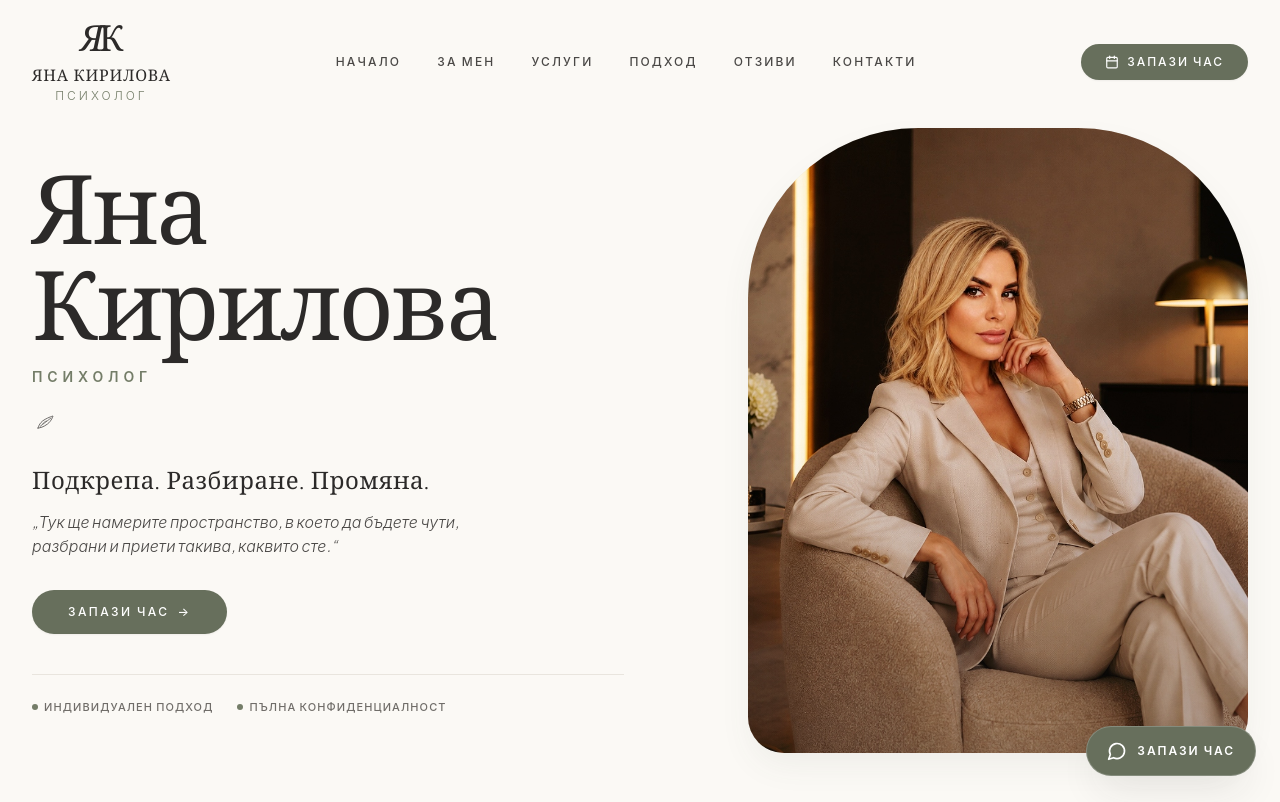
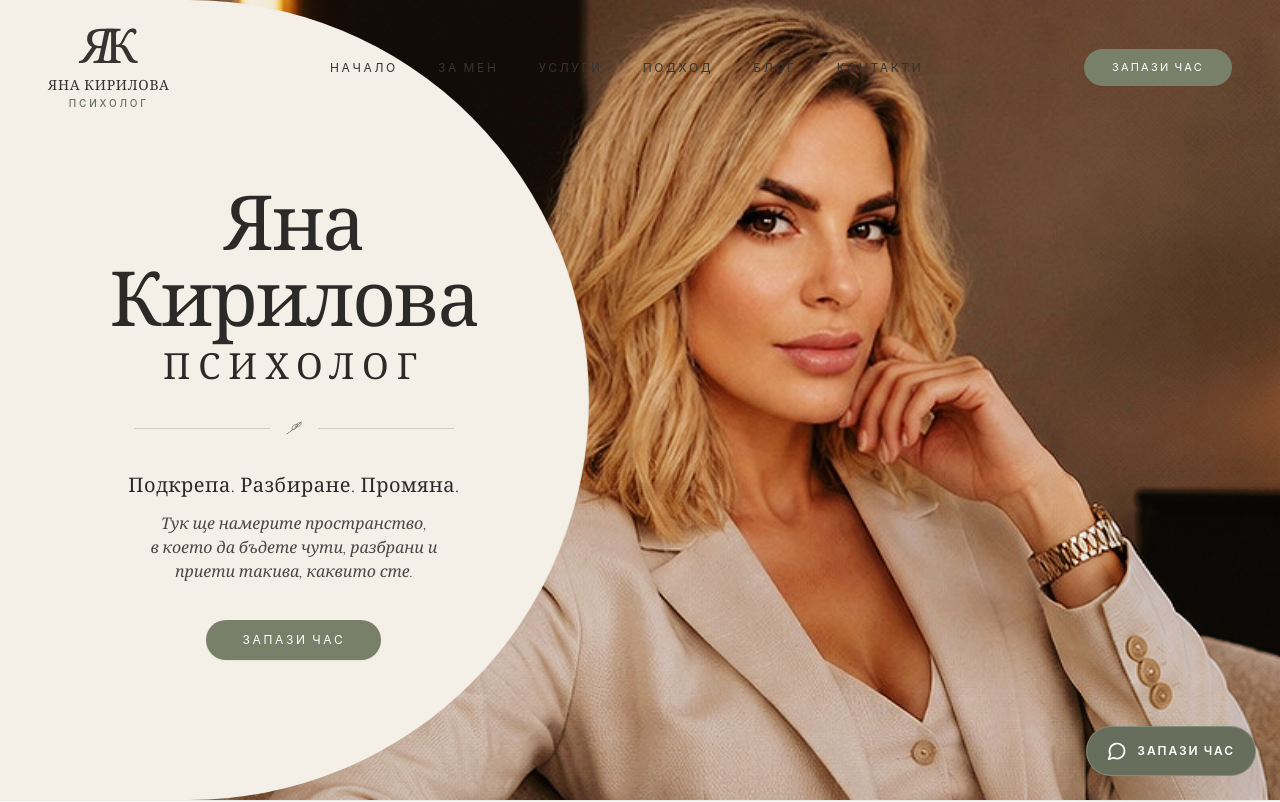
Before and after one commit to viktorShandrov/Qna_Karnolska_Landing, a React (Vite) app: page / in a window 1280 px wide. Shown: the top 802 px of the page. Built offline with nearby package versions, Linux system fonts and the light colour scheme; the HTML template or start-up script is replaced by a standard one.

Commit message:
header adjustment

```diff
--- a/src/components/Hero.tsx
+++ b/src/components/Hero.tsx
@@ -8,96 +8,66 @@ interface HeroProps {
 
 export const Hero: React.FC<HeroProps> = ({ onOpenBooking }) => {
   return (
-    <section id="hero" className="relative min-h-[90vh] lg:min-h-screen flex items-center pt-24 pb-16 md:py-32 overflow-hidden bg-[#FBF9F5]">
-      {/* Soft organic curved architectural background shape */}
-      <div
-        className="absolute top-0 left-0 w-full lg:w-[60%] h-full bg-[#F3EFE7]/50 rounded-br-[180px] lg:rounded-br-[280px] -z-10 pointer-events-none transition-all duration-700"
-      />
+    <section id="hero" className="relative min-h-screen w-full flex items-center overflow-hidden bg-[#EFEBE3]">
 
-      <div className="max-w-7xl mx-auto px-4 sm:px-6 lg:px-8 w-full">
-        <div className="grid grid-cols-1 lg:grid-cols-12 gap-10 lg:gap-8 items-center">
+      {/* Background: Full Portrait on Right / Screen */}
+      <div className="absolute inset-0 w-full h-full">
+        <img
+          src={HERO_DATA.image}
+          alt="Яна Кирилова – Психолог"
+          className="w-full h-full object-cover object-[center_20%] lg:object-[65%_25%]"
+          priority-hint="high"
+        />
+        {/* Subtle overall tone tint */}
+        <div className="absolute inset-0 bg-[#2C2A29]/5 pointer-events-none" />
+      </div>
 
-          {/* Left Column: Text & Hero Content */}
-          <div className="lg:col-span-6 flex flex-col items-center lg:items-start text-center lg:text-left z-10 pt-4 lg:pt-0">
+      {/* Large Curved Arch Backdrop Overlay on the Left */}
+      <div className="relative z-10 w-full min-h-screen flex items-center">
+        <div className="w-full lg:w-[50%] xl:w-[46%] min-h-screen bg-[#F4F0E8]/95 lg:bg-[#F4F0E8] flex flex-col justify-center items-center px-6 sm:px-12 md:px-16 pt-28 pb-16 shadow-2xl lg:shadow-none relative lg:rounded-r-[450px] lg:border-r border-[#E5DFD4]/80">
 
-            {/* Main Name Heading */}
-            <h1 className="font-serif text-5xl sm:text-6xl lg:text-7xl xl:text-8xl font-normal text-[#2C2A29] tracking-tight leading-[1.08]">
+          <div className="w-full max-w-md flex flex-col items-center text-center">
+
+            {/* Name Heading */}
+            <h1 className="font-serif text-5xl sm:text-6xl md:text-7xl lg:text-[76px] font-normal text-[#2C2A29] tracking-tight leading-[1.06]">
               {HERO_DATA.name}
             </h1>
 
             {/* Subtitle: Psychologist */}
-            <span className="font-sans text-xs sm:text-sm font-semibold tracking-[0.35em] text-[#747D68] uppercase mt-2 mb-1">
+            <h2 className="font-serif text-2xl sm:text-3xl md:text-4xl font-normal tracking-[0.22em] text-[#2C2A29] uppercase mt-2 mb-1">
               {HERO_DATA.title}
-            </span>
+            </h2>
 
-            {/* Botanical filigree leaf icon */}
-            <div className="my-2">
-              <LeafOrnament className="w-6 h-6 text-[#747D68]" />
+            {/* Filigree Leaf Divider with Hairlines */}
+            <div className="w-full my-2">
+              <LeafOrnament withLines={true} className="w-6 h-6 text-[#747D68]" />
             </div>
 
             {/* Slogan */}
-            <h2 className="font-serif text-xl sm:text-2xl text-[#2C2A29] font-medium tracking-wide mt-3 mb-2">
+            <h3 className="font-serif text-lg sm:text-xl text-[#2C2A29] font-normal tracking-wide mt-2 mb-3">
               {HERO_DATA.slogan}
-            </h2>
+            </h3>
 
-            {/* Description */}
-            <p className="text-[#4A4846] text-sm sm:text-base leading-relaxed max-w-md font-light italic mt-1 mb-8">
-              „{HERO_DATA.description}“
+            {/* Description (3 neat lines with soft italics) */}
+            <p className="font-serif italic text-[#4A4846] text-sm sm:text-base leading-relaxed max-w-xs sm:max-w-sm mb-9 font-light">
+              Тук ще намерите пространство,<br />
+              в което да бъдете чути, разбрани и<br />
+              приети такива, каквито сте.
             </p>
 
-            {/* CTA Button */}
-            <div>
-              <button
-                onClick={onOpenBooking}
-                className="bg-[#676F5C] hover:bg-[#4E5848] text-white px-9 py-3.5 rounded-full text-xs uppercase tracking-[0.2em] font-medium transition-all duration-300 shadow-sm hover:shadow-lg transform hover:-translate-y-0.5 active:translate-y-0 inline-flex items-center gap-2 group"
-              >
-                <span>{HERO_DATA.ctaButton}</span>
-                <span className="transform group-hover:translate-x-1 transition-transform duration-200">→</span>
-              </button>
-            </div>
-
-            {/* Subtle trust badge / micro details */}
-            <div className="flex items-center gap-6 mt-10 text-[11px] uppercase tracking-widest text-[#706D69] font-medium pt-6 border-t border-[#E2DDD5]/70 w-full justify-center lg:justify-start">
-              <span className="flex items-center gap-1.5">
-                <span className="w-1.5 h-1.5 rounded-full bg-[#747D68]"></span>
-                Индивидуален подход
-              </span>
-              <span className="flex items-center gap-1.5">
-                <span className="w-1.5 h-1.5 rounded-full bg-[#747D68]"></span>
-                Пълна конфиденциалност
-              </span>
-            </div>
-
-          </div>
-
-          {/* Right Column: Hero Portrait */}
-          <div className="lg:col-span-6 flex justify-center lg:justify-end relative">
-
-            {/* Delicate ambient glow / background frame */}
-            <div className="relative w-full max-w-[420px] sm:max-w-[460px] lg:max-w-[500px]">
-
-              {/* Decorative arch accent outline */}
-              <div className="absolute -inset-2.5 sm:-inset-4 border border-[#747D68]/25 rounded-t-[140px] sm:rounded-t-[180px] rounded-b-[40px] pointer-events-none -z-10 transform translate-x-2 translate-y-2" />
-
-              {/* Portrait Image Container */}
-              <div className="relative w-full overflow-hidden rounded-t-[130px] sm:rounded-t-[170px] rounded-b-[36px] shadow-card bg-[#EDE8DF] aspect-[4/5] group">
-                <img
-                  src={HERO_DATA.image}
-                  alt="Яна Кирилова – Психолог"
-                  className="w-full h-full object-cover object-top transition-transform duration-700 ease-out group-hover:scale-105"
-                  loading="eager"
-                />
-
-                {/* Subtle warm overlay gradient for editorial feel */}
-                <div className="absolute inset-0 bg-gradient-to-t from-[#2C2A29]/20 via-transparent to-transparent pointer-events-none" />
-              </div>
-
-            </div>
+            {/* Pill Button: ЗАПАЗИ ЧАС */}
+            <button
+              onClick={onOpenBooking}
+              className="bg-[#78806A] hover:bg-[#636B56] text-white px-9 py-3 rounded-full text-xs uppercase tracking-[0.22em] font-normal transition-all duration-300 shadow-sm hover:shadow-md transform hover:-translate-y-0.5 active:translate-y-0 active:scale-95"
+            >
+              {HERO_DATA.ctaButton}
+            </button>
 
           </div>
 
         </div>
       </div>
+
     </section>
   );
 };
--- a/src/components/LeafOrnament.tsx
+++ b/src/components/LeafOrnament.tsx
@@ -3,41 +3,53 @@ import React from 'react';
 interface LeafOrnamentProps {
   className?: string;
   color?: string;
+  withLines?: boolean;
 }
 
 export const LeafOrnament: React.FC<LeafOrnamentProps> = ({
-  className = "w-6 h-6",
-  color = "currentColor"
+  className = "w-7 h-7",
+  color = "#747D68",
+  withLines = true
 }) => {
   return (
-    <div className="flex items-center justify-center my-3 gap-2 opacity-85">
+    <div className="flex items-center justify-center my-4 w-full max-w-xs mx-auto">
+      {withLines && (
+        <div className="flex-1 h-[1px] bg-[#C5BEB3]/70"></div>
+      )}
+
+      <div className="px-3 flex items-center justify-center">
         <svg
-        viewBox="0 0 48 48"
+          viewBox="0 0 40 40"
           fill="none"
           xmlns="http://www.w3.org/2000/svg"
           className={className}
           style={{ color }}
         >
+          {/* Stem & Leaves matching reference */}
           <path
-          d="M12 36C12 36 14 26 24 20C34 14 42 12 42 12C42 12 39 22 31 28C23 34 16 36 12 36Z"
+            d="M8 30C14 26 21 21 32 10"
             stroke="currentColor"
-          strokeWidth="1.6"
+            strokeWidth="1.5"
             strokeLinecap="round"
+          />
+          <path
+            d="M17 23C16 17 21 13 26 14C26 19 22 23 17 23Z"
+            stroke="currentColor"
+            strokeWidth="1.3"
             strokeLinejoin="round"
           />
           <path
-          d="M16 33C22 28 29 23 38 16"
+            d="M23 18C23 13 28 10 32 11C32 15 29 19 23 18Z"
             stroke="currentColor"
-          strokeWidth="1.4"
-          strokeLinecap="round"
-        />
-        <path
-          d="M21 28C23 25 26 23 29 22"
-          stroke="currentColor"
-          strokeWidth="1.2"
-          strokeLinecap="round"
+            strokeWidth="1.3"
+            strokeLinejoin="round"
           />
         </svg>
       </div>
+
+      {withLines && (
+        <div className="flex-1 h-[1px] bg-[#C5BEB3]/70"></div>
+      )}
+    </div>
   );
 };
--- a/src/components/MonogramLogo.tsx
+++ b/src/components/MonogramLogo.tsx
@@ -11,13 +11,13 @@ export const MonogramLogo: React.FC<MonogramLogoProps> = ({
   className = "",
   size = 'md'
 }) => {
-  const textColor = lightMode ? 'text-white' : 'text-[#2C2A29]';
-  const subColor = lightMode ? 'text-cream-200' : 'text-[#747D68]';
+  const textColor = lightMode ? 'text-white' : 'text-[#363330]';
+  const subColor = lightMode ? 'text-cream-200' : 'text-[#676F5C]';
 
   const logoSizes = {
-    sm: { symbol: 'text-2xl', name: 'text-xs', sub: 'text-[9px]' },
-    md: { symbol: 'text-3xl md:text-4xl', name: 'text-sm md:text-base', sub: 'text-[10px] md:text-xs' },
-    lg: { symbol: 'text-5xl', name: 'text-lg', sub: 'text-xs' }
+    sm: { symbol: 'text-3xl', name: 'text-[11px]', sub: 'text-[9px]' },
+    md: { symbol: 'text-4xl md:text-5xl', name: 'text-xs md:text-sm', sub: 'text-[9px] md:text-[10px]' },
+    lg: { symbol: 'text-6xl', name: 'text-base', sub: 'text-xs' }
   };
 
   return (
@@ -25,15 +25,15 @@ export const MonogramLogo: React.FC<MonogramLogoProps> = ({
       href="#hero"
       className={`inline-flex flex-col items-center select-none group transition-transform duration-300 hover:scale-[1.02] ${className}`}
     >
-      <div className={`font-serif leading-none tracking-tight font-medium ${textColor} ${logoSizes[size].symbol} flex items-center justify-center`}>
-        <span className="italic relative -mr-1">Я</span>
+      <div className={`font-serif leading-none tracking-tight font-normal ${textColor} ${logoSizes[size].symbol} flex items-center justify-center`}>
+        <span className="italic relative -mr-1.5 font-normal">Я</span>
         <span className="font-light">К</span>
       </div>
-      <div className="flex flex-col items-center mt-1">
+      <div className="flex flex-col items-center mt-1 text-center">
         <span className={`font-serif tracking-wider uppercase font-medium ${textColor} ${logoSizes[size].name}`}>
           Яна Кирилова
         </span>
-        <span className={`font-sans tracking-[0.25em] uppercase font-light ${subColor} ${logoSizes[size].sub}`}>
+        <span className={`font-sans tracking-[0.28em] uppercase font-medium ${subColor} ${logoSizes[size].sub}`}>
           Психолог
         </span>
       </div>
--- a/src/components/Navbar.tsx
+++ b/src/components/Navbar.tsx
@@ -1,5 +1,5 @@
 import React, { useState, useEffect } from 'react';
-import { Menu, X, Phone, Calendar } from 'lucide-react';
+import { Menu, X, Phone } from 'lucide-react';
 import { MonogramLogo } from './MonogramLogo';
 
 interface NavbarProps {
@@ -23,19 +23,19 @@ export const Navbar: React.FC<NavbarProps> = ({ onOpenBooking }) => {
     { name: 'ЗА МЕН', href: '#about' },
     { name: 'УСЛУГИ', href: '#services' },
     { name: 'ПОДХОД', href: '#approach' },
-    { name: 'ОТЗИВИ', href: '#testimonials' },
+    { name: 'БЛОГ', href: '#testimonials' },
     { name: 'КОНТАКТИ', href: '#contact' },
   ];
 
   return (
     <header
-      className={`fixed top-0 left-0 right-0 z-50 transition-all duration-500 ${
+      className={`fixed top-0 left-0 right-0 z-50 transition-all duration-300 ${
         isScrolled
           ? 'glass-nav py-3.5 shadow-sm border-b border-[#E2DDD5]/60'
-          : 'bg-transparent py-5'
+          : 'bg-transparent py-5 lg:py-6'
       }`}
     >
-      <div className="max-w-7xl mx-auto px-4 sm:px-6 lg:px-8">
+      <div className="max-w-[1400px] mx-auto px-4 sm:px-8 lg:px-12">
         <div className="flex items-center justify-between">
 
           {/* Logo */}
@@ -44,12 +44,12 @@ export const Navbar: React.FC<NavbarProps> = ({ onOpenBooking }) => {
           </div>
 
           {/* Desktop Navigation Links */}
-          <nav className="hidden md:flex items-center space-x-7 lg:space-x-9">
+          <nav className="hidden md:flex items-center space-x-7 lg:space-x-10">
             {navLinks.map((link) => (
               <a
                 key={link.name}
                 href={link.href}
-                className="text-xs uppercase tracking-[0.18em] text-[#4A4846] hover:text-[#4E5848] font-medium transition-colors duration-200 relative py-1 after:content-[''] after:absolute after:bottom-0 after:left-0 after:w-0 after:h-[1.5px] after:bg-[#4E5848] hover:after:w-full after:transition-all after:duration-300"
+                className="text-[11px] lg:text-xs uppercase tracking-[0.22em] text-[#363330] hover:text-[#747D68] font-normal transition-colors duration-200"
               >
                 {link.name}
               </a>
@@ -60,10 +60,9 @@ export const Navbar: React.FC<NavbarProps> = ({ onOpenBooking }) => {
           <div className="hidden md:flex items-center">
             <button
               onClick={onOpenBooking}
-              className="bg-[#676F5C] hover:bg-[#4E5848] text-white px-6 py-2.5 rounded-full text-xs uppercase tracking-[0.16em] font-medium transition-all duration-300 shadow-sm hover:shadow-md transform hover:-translate-y-0.5 active:translate-y-0 flex items-center gap-2"
+              className="bg-[#78806A] hover:bg-[#636B56] text-white px-7 py-2.5 rounded-full text-[11px] uppercase tracking-[0.2em] font-normal transition-all duration-300 shadow-sm hover:shadow active:scale-95"
             >
-              <Calendar className="w-3.5 h-3.5" />
-              <span>ЗАПАЗИ ЧАС</span>
+              ЗАПАЗИ ЧАС
             </button>
           </div>
 
@@ -71,7 +70,7 @@ export const Navbar: React.FC<NavbarProps> = ({ onOpenBooking }) => {
           <div className="flex md:hidden items-center space-x-2">
             <button
               onClick={onOpenBooking}
-              className="bg-[#676F5C] text-white px-3.5 py-1.5 rounded-full text-[11px] uppercase tracking-wider font-medium mr-1"
+              className="bg-[#78806A] text-white px-3.5 py-1.5 rounded-full text-[11px] uppercase tracking-wider font-normal mr-1"
             >
               Запази час
             </button>
@@ -98,7 +97,7 @@ export const Navbar: React.FC<NavbarProps> = ({ onOpenBooking }) => {
               key={link.name}
               href={link.href}
               onClick={() => setIsMobileMenuOpen(false)}
-              className="text-sm uppercase tracking-[0.2em] text-[#2C2A29] hover:text-[#4E5848] font-medium py-2 border-b border-[#E2DDD5]/40 transition-colors"
+              className="text-xs uppercase tracking-[0.2em] text-[#2C2A29] hover:text-[#4E5848] font-medium py-2 border-b border-[#E2DDD5]/40 transition-colors"
             >
               {link.name}
             </a>
@@ -110,9 +109,9 @@ export const Navbar: React.FC<NavbarProps> = ({ onOpenBooking }) => {
                 setIsMobileMenuOpen(false);
                 onOpenBooking();
               }}
-              className="w-full bg-[#676F5C] hover:bg-[#4E5848] text-white py-3 rounded-full text-xs uppercase tracking-[0.18em] font-medium text-center shadow transition-all"
+              className="w-full bg-[#78806A] hover:bg-[#636B56] text-white py-3 rounded-full text-xs uppercase tracking-[0.18em] font-medium text-center shadow transition-all"
             >
-              ЗАПАЗИ ЧАС ЗА КОНСУЛТАЦИЯ
+              ЗАПАЗИ ЧАС
             </button>
 
             <a
--- a/src/data/content.ts
+++ b/src/data/content.ts
@@ -30,7 +30,7 @@ export const HERO_DATA = {
   slogan: "Подкрепа. Разбиране. Промяна.",
   description: "Тук ще намерите пространство, в което да бъдете чути, разбрани и приети такива, каквито сте.",
   ctaButton: "ЗАПАЗИ ЧАС",
-  image: "/hero-portrait.jpg"
+  image: "/owner.png"
 };
 
 export const SERVICES_DATA: ServiceItem[] = [
```
Also changed, not shown: public/owner.png (added). Lines whose indentation alone changed are shown as unchanged.
